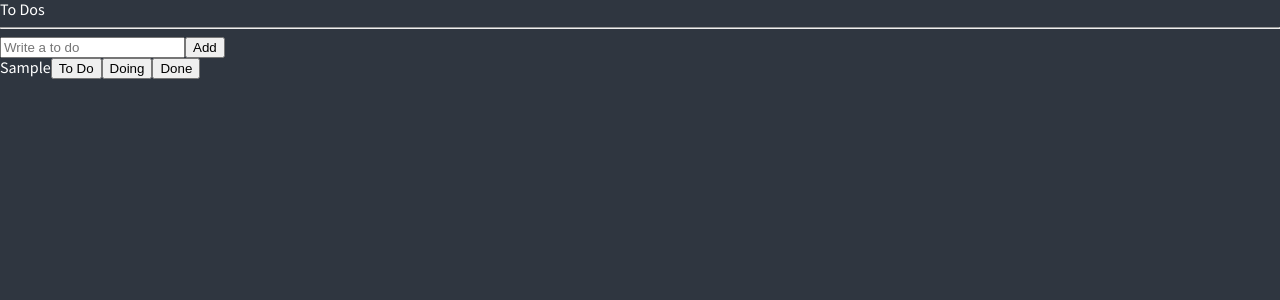
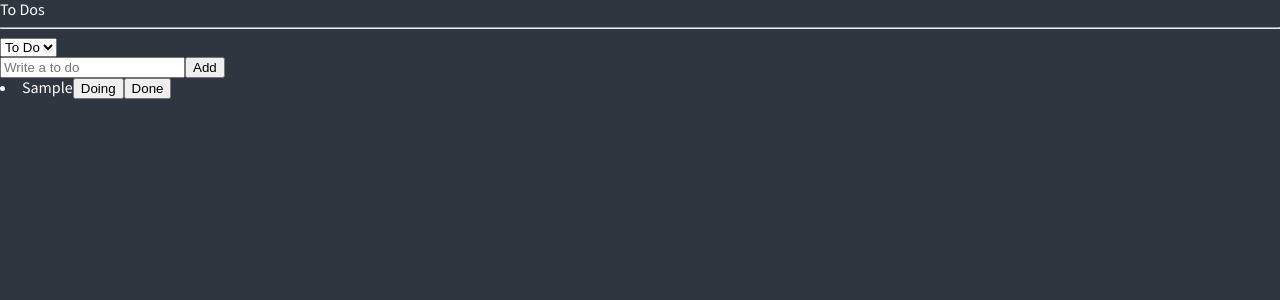
Before and after one commit to hdy86/todo-list, a React (Create React App) app: page / in a window 1280 px wide. Both pictures are taken after typing "Sample" into the empty fields and a click on the button "Add". Shown: the top 300 px of the page. Built offline with nearby package versions, Linux system fonts and the light colour scheme.

Commit message:
add recoil, category select

```diff
--- a/src/atoms.tsx
+++ b/src/atoms.tsx
@@ -1,12 +1,33 @@
-import { atom } from "recoil";
+import { atom, selector } from "recoil";
+
+export enum Categories {
+  "TO_DO",
+  "DOING",
+  "DONE",
+}
 
 export interface IToDo {
   text: string;
   id: number;
-  category: "TO_DO" | "DOING" | "DONE";
+  category: Categories;
 }
+
+export const categoryState = atom<Categories>({
+  key: "category",
+  default: Categories.TO_DO,
+});
 
 export const toDoState = atom<IToDo[]>({
   key: "toDo",
   default: [],
 });
+
+export const toDoSelector = selector({
+  key: "toDoSelector",
+  get: ({ get }) => {
+    // const toDos = get(toDoState); // toDoState atom 을 바라보고 있음
+    const toDos = get(toDoState);
+    const category = get(categoryState);
+    return toDos.filter((toDo) => toDo.category === category);
+  },
+});
--- a/src/components/CreateToDo.tsx
+++ b/src/components/CreateToDo.tsx
@@ -1,6 +1,6 @@
 import { useForm } from "react-hook-form";
-import { useSetRecoilState } from "recoil";
-import { toDoState } from "../atoms";
+import { useRecoilValue, useSetRecoilState } from "recoil";
+import { categoryState, toDoState } from "../atoms";
 
 interface IForm {
   toDo: string;
@@ -8,10 +8,11 @@
 
 function CreateToDo() {
   const setToDos = useSetRecoilState(toDoState);
+  const category = useRecoilValue(categoryState);
   const { register, handleSubmit, setValue } = useForm<IForm>();
   const handleValid = ({ toDo }: IForm) => {
     setToDos((oldToDos) => [
-      { text: toDo, id: Date.now(), category: "TO_DO" },
+      { text: toDo, id: Date.now(), category },
       ...oldToDos,
     ]);
     setValue("toDo", "");
--- a/src/components/ToDo.tsx
+++ b/src/components/ToDo.tsx
@@ -1,12 +1,43 @@
-import { IToDo } from "../atoms";
+import React from "react";
+import { useSetRecoilState } from "recoil";
+import { Categories, IToDo, toDoState } from "../atoms";
 
-function ToDo({ text }: IToDo) {
+function ToDo({ text, category, id }: IToDo) {
+  const setToDos = useSetRecoilState(toDoState);
+  const onClick = (event: React.MouseEvent<HTMLButtonElement>) => {
+    const {
+      currentTarget: { name },
+    } = event;
+    setToDos((oldToDos) => {
+      const targetIndex = oldToDos.findIndex((toDo) => toDo.id === id);
+      const oldToDo = oldToDos[targetIndex];
+      const newToDo = { text, id, category: name as any };
+      return [
+        ...oldToDos.slice(0, targetIndex),
+        newToDo,
+        ...oldToDos.slice(targetIndex + 1),
+      ];
+    });
+  };
+
   return (
     <li>
       <span>{text}</span>
-      <button>To Do</button>
-      <button>Doing</button>
-      <button>Done</button>
+      {category !== Categories.DOING && (
+        <button name={Categories.DOING + ""} onClick={onClick}>
+          Doing
+        </button>
+      )}
+      {category !== Categories.TO_DO && (
+        <button name={Categories.TO_DO + ""} onClick={onClick}>
+          To Do
+        </button>
+      )}
+      {category !== Categories.DONE && (
+        <button name={Categories.DONE + ""} onClick={onClick}>
+          Done
+        </button>
+      )}
     </li>
   );
 }
--- a/src/components/ToDoList.tsx
+++ b/src/components/ToDoList.tsx
@@ -1,22 +1,29 @@
 import React from "react";
-import { useRecoilValue } from "recoil";
-import { toDoState } from "../atoms";
+import { useRecoilState, useRecoilValue } from "recoil";
+import { Categories, categoryState, toDoSelector, toDoState } from "../atoms";
 import CreateToDo from "./CreateToDo";
 import ToDo from "./ToDo";
 
 function ToDoList() {
-  const toDos = useRecoilValue(toDoState);
+  const toDos = useRecoilValue(toDoSelector);
+  const [category, setCategory] = useRecoilState(categoryState);
+  const onInput = (event: React.FormEvent<HTMLSelectElement>) => {
+    setCategory(event.currentTarget.value as any);
+  };
 
   return (
     <div>
       <h1>To Dos</h1>
       <hr />
+      <select value={category} onInput={onInput}>
+        <option value={Categories.TO_DO}>To Do</option>
+        <option value={Categories.DOING}>Doing</option>
+        <option value={Categories.DONE}>Done</option>
+      </select>
       <CreateToDo />
-      <ul>
-        {toDos.map((toDo) => (
-          <ToDo key={toDo.id} {...toDo} />
-        ))}
-      </ul>
+      {toDos?.map((toDo) => (
+        <ToDo key={toDo.id} {...toDo} />
+      ))}
     </div>
   );
 }
```
